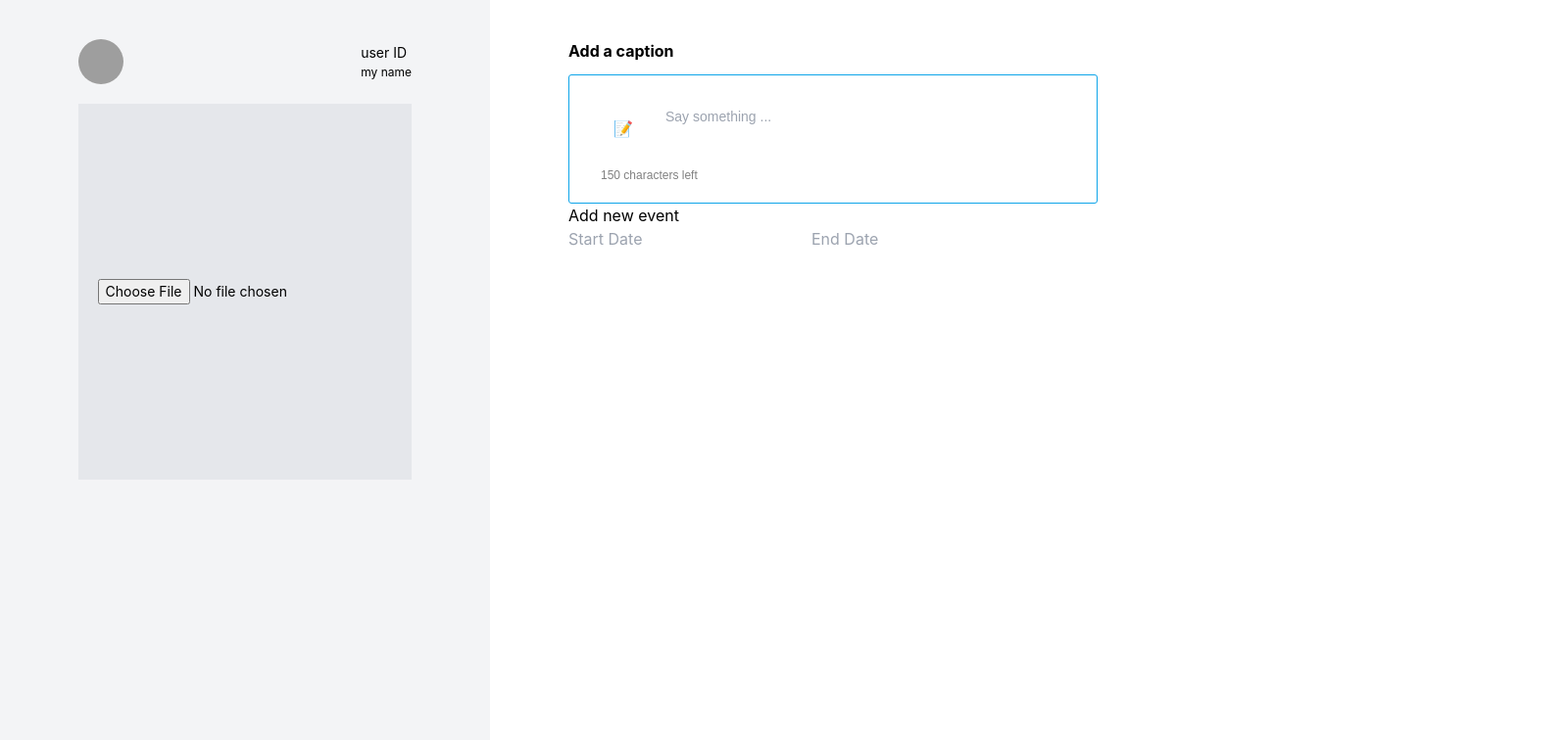
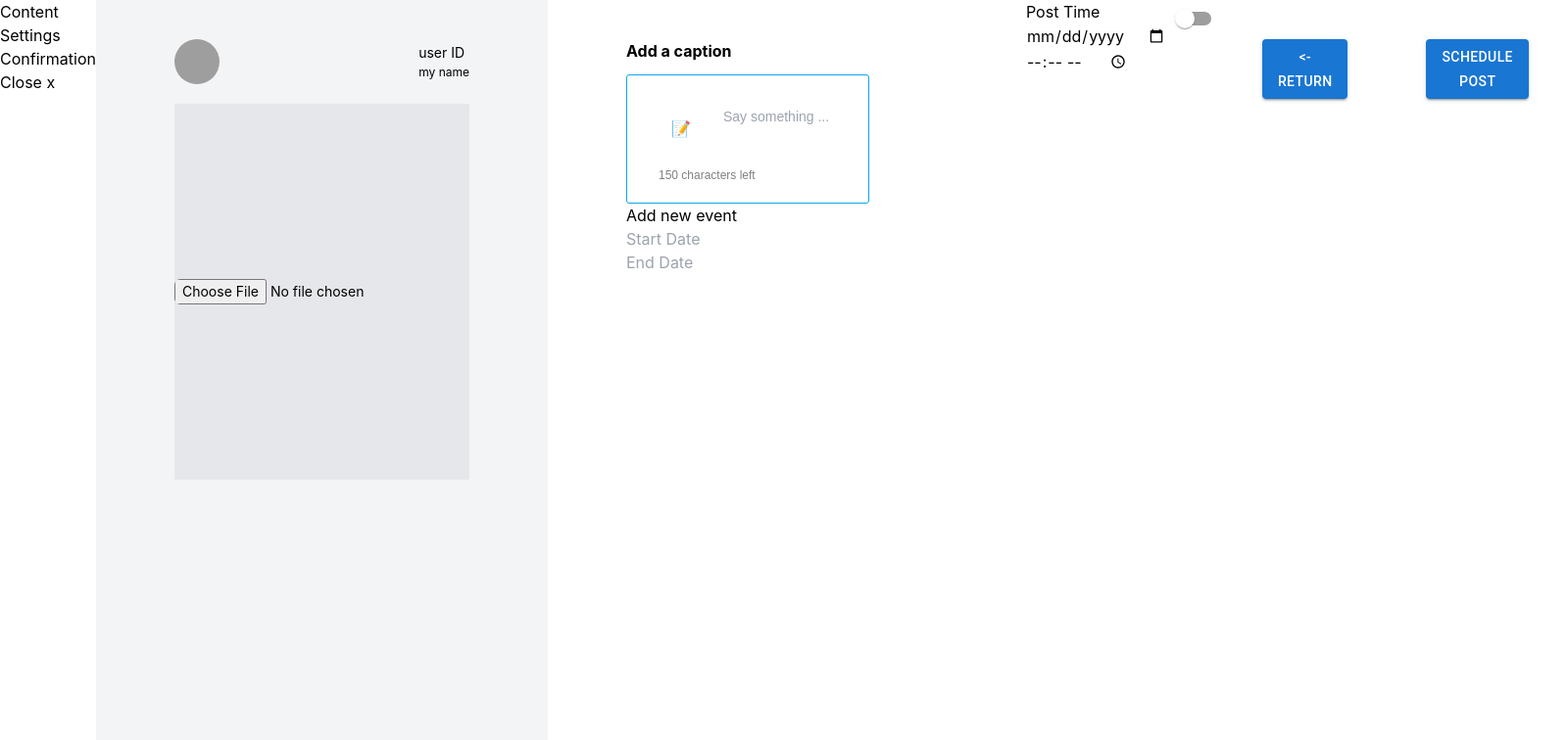
Before and after one commit to moharso/social-media-app, a React (Create React App) app: page /post in a window 1280 px wide. Shown: the top 756 px of the page at 98% size, 1600 px wide, since content can reach past the window. Built offline with nearby package versions, Linux system fonts and the light colour scheme; grey boxes are pictures that could not be loaded.

Commit message:
Move navlink from addCaptions to NavButton, add /confirmation link, add confirmation page

```diff
--- a/src/App.tsx
+++ b/src/App.tsx
@@ -7,6 +7,7 @@ import Post from "./components/pages/post/Post";
 import PageNotFound from "./components/pages/pageNotFound/PageNotFound";
 import {createContext} from "react";
 import {myEventsList} from "../src/components/data/data";
+import Confirmation from "./components/pages/confirmation/Confirmation";
 
 // 1. create context
 // const PostContext = createContext([]);
@@ -83,6 +84,10 @@ function App() {
             path="post"
             element={<Post onClickSubmit={handleAddEvent} />}
           />
+          <Route
+            path="confirmation"
+            element={<Confirmation/>}
+          />
           <Route path="*" element={<PageNotFound />} />
         </Routes>
       </BrowserRouter>
--- /dev/null
+++ b/src/components/pages/confirmation/Confirmation.tsx
@@ -0,0 +1,13 @@
+import React from 'react'
+import NavButton from '../../../reusableComponents/navButton/NavButton'
+
+const Confirmation = () => {
+  return (
+    <div>
+      <NavButton buttonText='Edit' to='/post'></NavButton>
+      <NavButton buttonText='Back to calendar' to='/'></NavButton>
+    </div>
+  )
+}
+
+export default Confirmation
--- a/src/components/pages/post/Post.tsx
+++ b/src/components/pages/post/Post.tsx
@@ -2,6 +2,10 @@ import UploadPhoto from "../../uploadPhoto/UploadPhoto";
 import AddCaption from "../../addCaption/AddCaption";
 import React, {useState} from "react";
 import "react-datepicker/dist/react-datepicker.css";
+import TopBar from "../../TopBar/TopBar";
+import TimeSchedule from "../../TimeSchedule/TimeSchedule";
+import CrossPost from "../../CrossPost/CrossPost";
+import NavButton from "../../../reusableComponents/navButton/NavButton";
 
 const Post = ({onClickSubmit}: any) => {
   //   props.setImage(URL.createObjectURL(event.target.files[0]));
@@ -34,9 +38,14 @@ const Post = ({onClickSubmit}: any) => {
   // }
 
   return (
-    <div className="flex w-full h-full">
+    <div className="flex flex-column w-full h-full">
+      <TopBar></TopBar>
       <UploadPhoto pickImage={handlePickImage} />
       <AddCaption onClickSubmit={onClickSubmit} selectedImage={selectedImage} />
+      <TimeSchedule></TimeSchedule>
+      <CrossPost></CrossPost>
+      <NavButton buttonText='<-return' to="/"></NavButton>
+      <NavButton buttonText='Schedule post' to="/confirmation"></NavButton>
     </div>
   );
 };
--- a/src/reusableComponents/navButton/NavButton.tsx
+++ b/src/reusableComponents/navButton/NavButton.tsx
@@ -1,16 +1,20 @@
 import React from 'react'
 import Stack from '@mui/material/Stack'
 import Button from '@mui/material/Button'
+import { NavLink } from 'react-router-dom'
 
 interface NavButtonProps {
     buttonText: string;
+    to: string;
 }
 
-const NavButton = ({buttonText}: NavButtonProps) => {
+const NavButton = ({buttonText, to}: NavButtonProps) => {
   return (
     <div>
         <Stack spacing={2} direction='row' padding={5}>
+          <NavLink to={to}>
             <Button variant='contained'>{buttonText}</Button>
+            </NavLink>
         </Stack>
     </div>
   )
```
Also changed, not shown: src/components/pages/confirmation/Confirmation.css (added), 1 other file (tests, documents, lock files or other folders).
